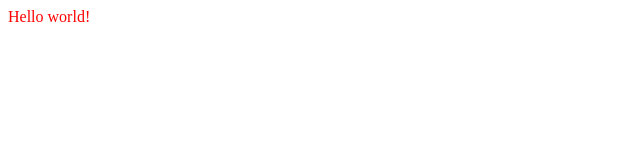
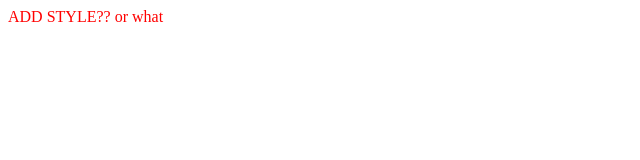
Before and after one commit to whatsasolo/test-repo, a plain HTML site: page index.html in a window 1280 px wide. Shown: the whole page, without its empty margins (0-640 px from the left). Drawn offline with Linux system fonts and the light colour scheme.

```diff
--- a/index.html
+++ b/index.html
@@ -8,6 +8,6 @@
     <link rel="stylesheet" href="./main.css"
   </head>
   <body>
-    Hello world!
+    ADD STYLE?? or what
   </body>
 </html>
```
